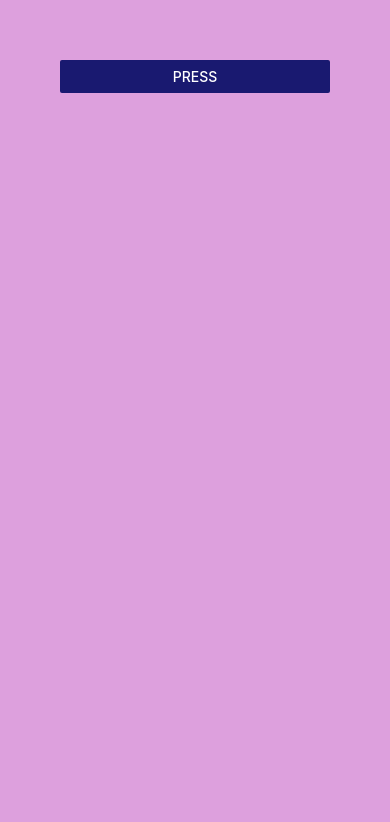
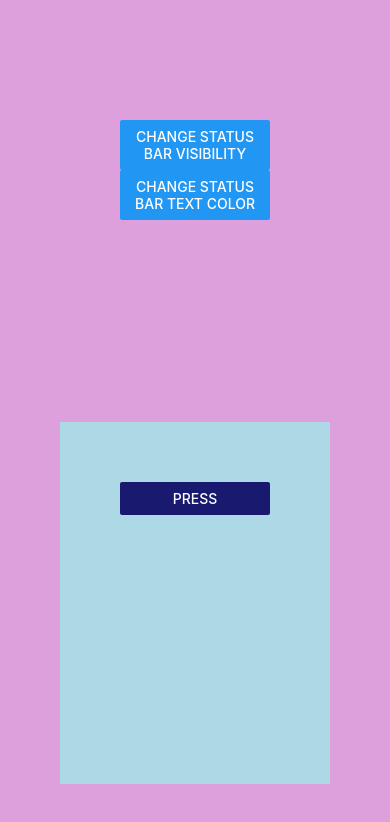
Before and after one commit to asd4a10/react-native-practice, a React Native app: screen / in a window 390 px wide. Shown: the top 822 px of the page. Built offline with nearby package versions, Linux system fonts and the light colour scheme.

Commit message:
practice status bar

```diff
--- a/App.js
+++ b/App.js
@@ -1,42 +1,12 @@
-import { useState } from "react";
-import { View, Button, Text, Image, Pressable, Modal } from "react-native";
-const logoImage = require("./assets/adaptive-icon.png");
+import { View } from "react-native";
+import StatusBarComponent from "./components/status-bar";
+import ModalComponent from "./components/modal";
 
 export default function App() {
-	const [modalVisible, setModalVisible] = useState(false);
-
 	return (
 		<View style={{ backgroundColor: "plum", flex: 1, padding: 60 }}>
-			<Button
-				title="Press"
-				onPress={() => {
-					console.log("Button pressed");
-					// alert("Button pressed");
-					setModalVisible(true);
-				}}
-				color="midnightblue"
-				disabled={false}
-			/>
-			<Modal
-				visible={modalVisible}
-				onRequestClose={() => setModalVisible(false)}
-				transparent={false}
-				animationType="slide"
-				presentationStyle="pageSheet"
-			>
-				<View style={{ backgroundColor: "lightblue", flex: 1, padding: 60 }}>
-					<Text>Modal content</Text>
-					<Button
-						title="Close"
-						onPress={() => {
-							console.log("Button pressed");
-							// alert("Button pressed");
-							setModalVisible(false);
-						}}
-						color="midnightblue"
-					/>
-				</View>
-			</Modal>
+			<StatusBarComponent />
+			<ModalComponent />
 		</View>
 	);
 }
--- /dev/null
+++ b/components/modal.js
@@ -0,0 +1,41 @@
+import { useState } from "react";
+import { View, Button, Text, Modal } from "react-native";
+
+export default function ModalComponent() {
+	const [modalVisible, setModalVisible] = useState(false);
+
+	return (
+		<View style={{ backgroundColor: "lightblue", flex: 1, padding: 60 }}>
+			<Button
+				title="Press"
+				onPress={() => {
+					console.log("Button pressed");
+					// alert("Button pressed");
+					setModalVisible(true);
+				}}
+				color="midnightblue"
+				disabled={false}
+			/>
+			<Modal
+				visible={modalVisible}
+				onRequestClose={() => setModalVisible(false)}
+				transparent={false}
+				animationType="slide"
+				presentationStyle="pageSheet"
+			>
+				<View style={{ backgroundColor: "lightblue", flex: 1, padding: 60 }}>
+					<Text>Modal content</Text>
+					<Button
+						title="Close"
+						onPress={() => {
+							console.log("Button pressed");
+							// alert("Button pressed");
+							setModalVisible(false);
+						}}
+						color="midnightblue"
+					/>
+				</View>
+			</Modal>
+		</View>
+	);
+}
--- /dev/null
+++ b/components/status-bar.js
@@ -0,0 +1,32 @@
+import { View, StatusBar, Button } from "react-native";
+import { useState } from "react";
+
+export default function StatusBarComponent() {
+	const [isStatusBarVisible, setIsStatusBarVisible] = useState(true);
+	const [statusBarTextColor, setStatusBarTextColor] = useState("light-content");
+
+	return (
+		<View style={{ backgroundColor: "plum", flex: 1, padding: 60 }}>
+			<StatusBar
+				backgroundColor="lightgreen"
+				barStyle={statusBarTextColor}
+				hidden={isStatusBarVisible}
+			/>
+			<Button
+				title="Change status bar visibility"
+				onPress={() => setIsStatusBarVisible(!isStatusBarVisible)}
+				style={{ color: "black" }}
+			></Button>
+			<Button
+				title="Change status bar text color"
+				onPress={() =>
+					setStatusBarTextColor(
+						statusBarTextColor === "light-content"
+							? "dark-content"
+							: "light-content"
+					)
+				}
+			></Button>
+		</View>
+	);
+}
```
